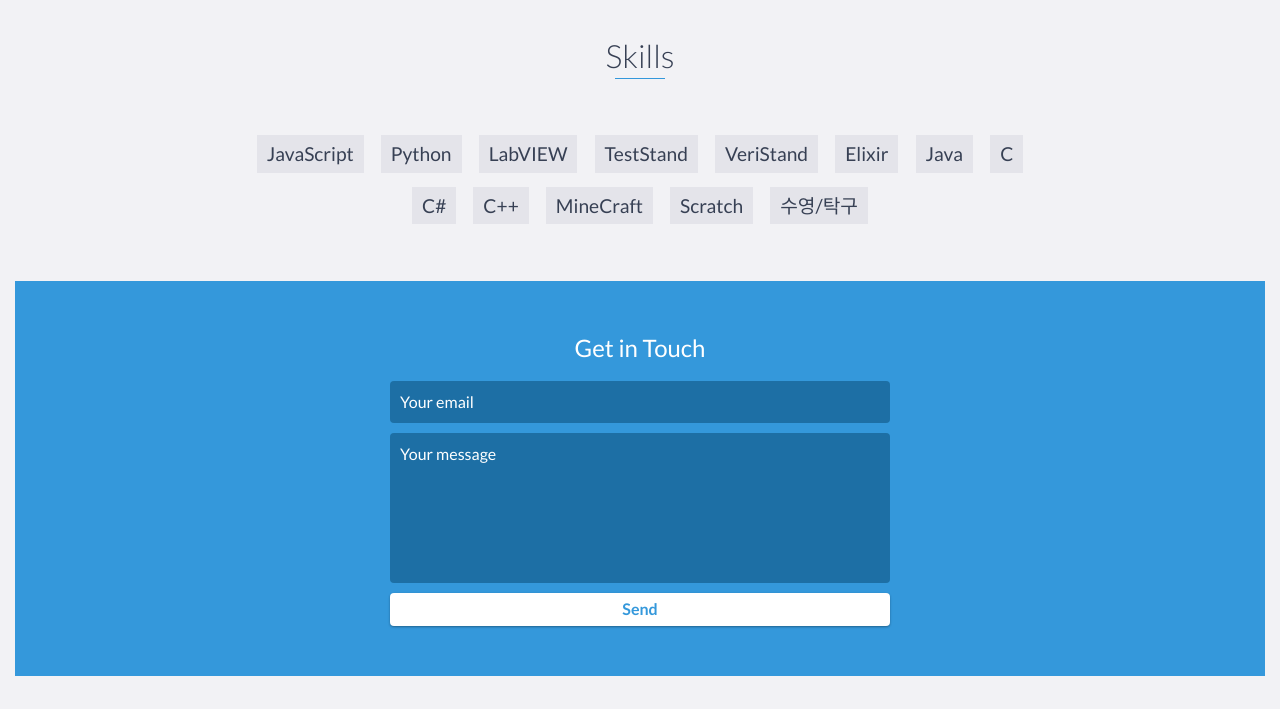
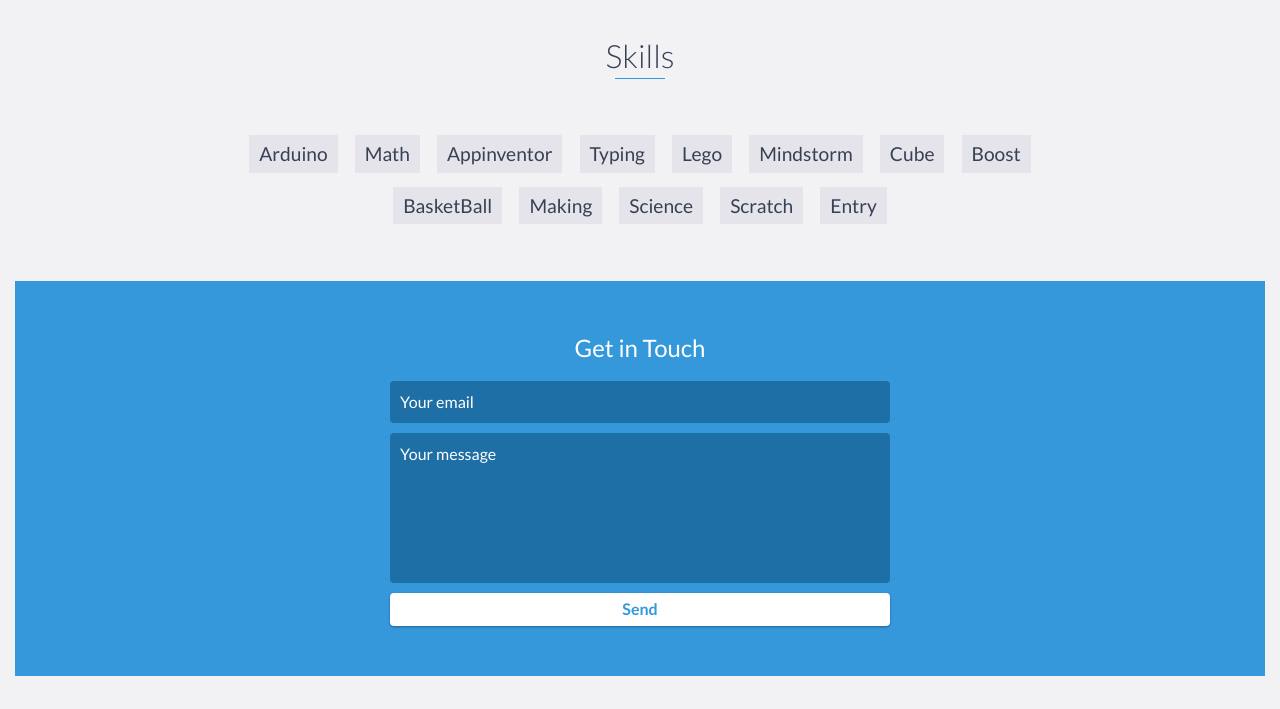
Before and after one commit to Kwonjiho/Kwonjiho.github.io, a website: page index.html in a window 1280 px wide. Shown: the part 3840-4549 px from the top of the page. Drawn offline with nearby package versions, Linux system fonts and the light colour scheme.

Commit message:
change the dise

```diff
--- a/index.html
+++ b/index.html
@@ -249,19 +249,19 @@
     <div id="skills">
         <h2 class="heading">Skills</h2>
         <ul>
-            <li>JavaScript</li>
-            <li>Python</li>
-            <li>LabVIEW</li>
-            <li>TestStand</li>
-            <li>VeriStand</li>
-            <li>Elixir</li>
-            <li>Java</li>
-            <li>C</li>
-            <li>C#</li>
-            <li>C++</li>
-            <li>MineCraft</li>
+            <li>Arduino</li>
+            <li>Math</li>
+            <li>Appinventor</li>
+            <li>Typing</li>
+            <li>Lego</li>
+            <li>Mindstorm</li>
+            <li>Cube</li>
+            <li>Boost</li>
+            <li>BasketBall</li>
+            <li>Making</li>
+            <li>Science</li>
             <li>Scratch</li>
-            <li>수영/탁구</li>
+            <li>Entry</li>
         </ul>
     </div>
     <!-- End #skills -->
```
